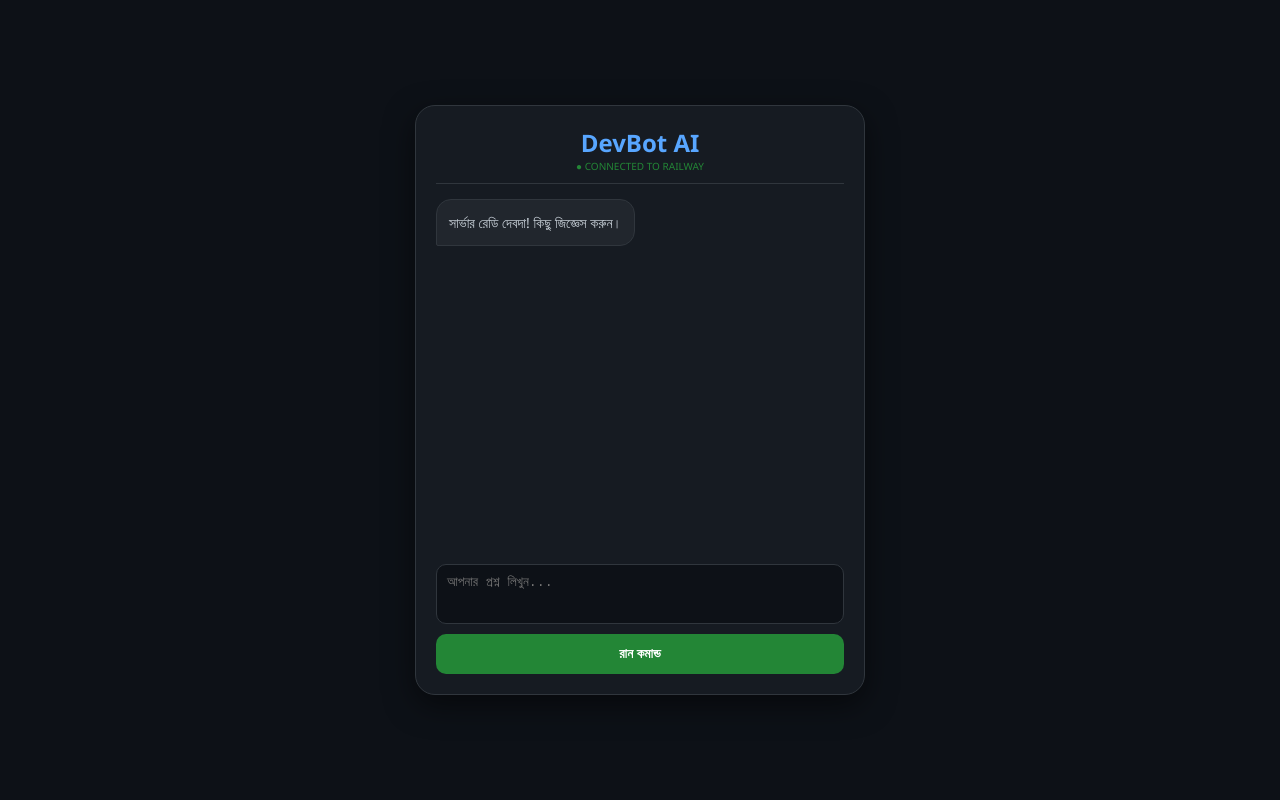
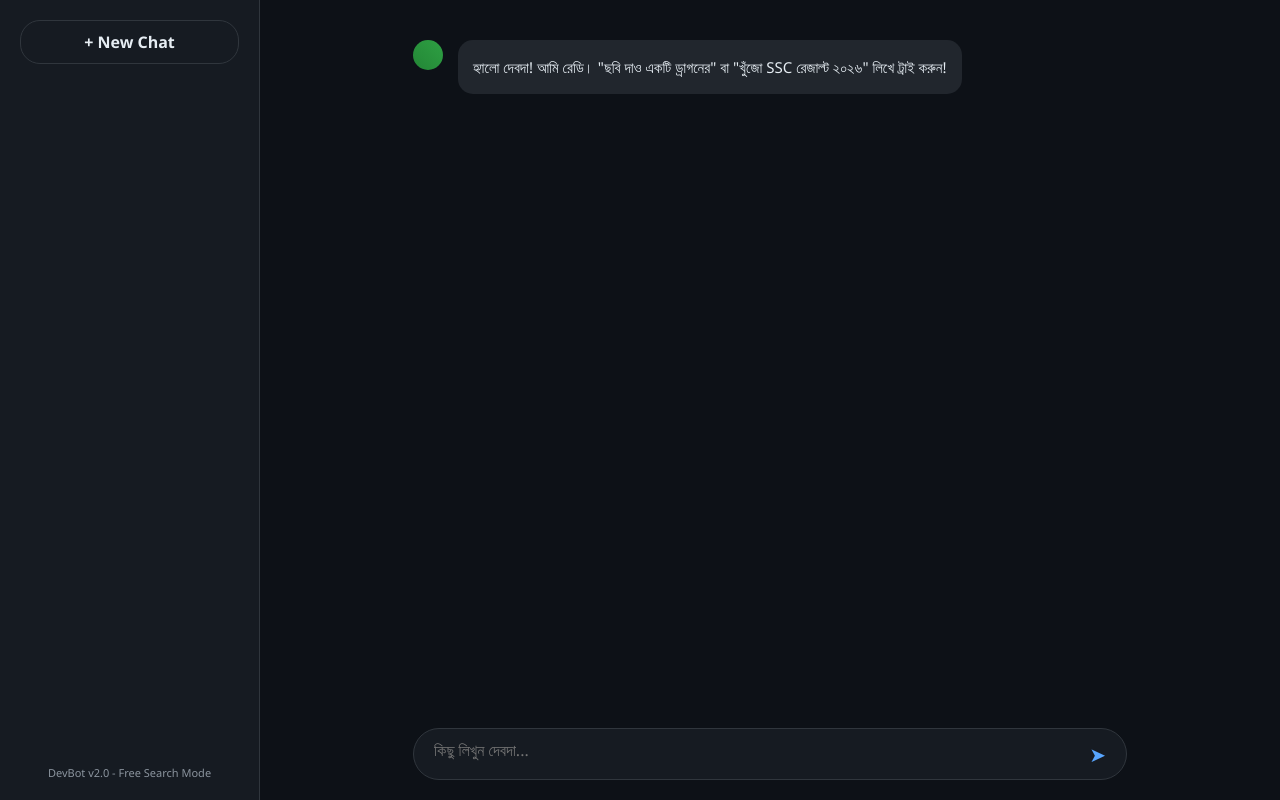
Before and after one commit to RGAMER7614/ai, a website: page index.html in a window 1280 px wide. Drawn offline with Linux system fonts and the light colour scheme.

Commit message:
Update index.html

```diff
--- a/index.html
+++ b/index.html
@@ -3,74 +3,91 @@
 <head>
     <meta charset="UTF-8">
     <meta name="viewport" content="width=device-width, initial-scale=1.0">
-    <title>DevBot AI - Live</title>
+    <title>DevBot AI - Advanced</title>
     <style>
-        * { box-sizing: border-box; margin: 0; padding: 0; }
-        body { font-family: 'Segoe UI', sans-serif; background: #0d1117; color: #c9d1d9; display: flex; justify-content: center; align-items: center; height: 100vh; }
-        .chat-container { width: 95%; max-width: 450px; background: #161b22; border: 1px solid #30363d; border-radius: 20px; padding: 20px; box-shadow: 0 10px 30px rgba(0,0,0,0.5); }
-        .header { text-align: center; border-bottom: 1px solid #30363d; margin-bottom: 15px; padding-bottom: 10px; }
-        #chatBox { height: 350px; overflow-y: auto; display: flex; flex-direction: column; gap: 10px; margin-bottom: 15px; }
-        .msg { max-width: 80%; padding: 12px; border-radius: 15px; font-size: 14px; line-height: 1.5; }
-        .user-msg { align-self: flex-end; background: #238636; color: white; border-bottom-right-radius: 2px; }
-        .bot-msg { align-self: flex-start; background: #21262d; border: 1px solid #30363d; border-bottom-left-radius: 2px; }
-        .input-area { display: flex; flex-direction: column; gap: 10px; }
-        textarea { width: 100%; height: 60px; background: #0d1117; border: 1px solid #30363d; border-radius: 10px; color: white; padding: 10px; resize: none; outline: none; }
-        button { background: #238636; color: white; border: none; padding: 12px; border-radius: 10px; cursor: pointer; font-weight: bold; }
-        button:disabled { opacity: 0.5; }
+        :root { --bg: #0d1117; --sidebar: #161b22; --text: #e6edf3; --accent: #238636; }
+        * { margin:0; padding:0; box-sizing:border-box; font-family:'Segoe UI', sans-serif; }
+        body { background: var(--bg); color: var(--text); display: flex; height: 100vh; }
+        .sidebar { width: 260px; background: var(--sidebar); padding: 20px; border-right: 1px solid #30363d; display: flex; flex-direction: column; }
+        .new-chat { border: 1px solid #30363d; padding: 10px; border-radius: 20px; text-align: center; cursor: pointer; font-weight: bold; }
+        .main { flex: 1; display: flex; flex-direction: column; position: relative; }
+        #chatBox { flex: 1; overflow-y: auto; padding: 40px 15%; display: flex; flex-direction: column; gap: 20px; }
+        .msg { display: flex; gap: 15px; width: 100%; animation: fadeIn 0.3s; }
+        .user-msg { justify-content: flex-end; }
+        .bubble { max-width: 85%; padding: 15px; border-radius: 15px; line-height: 1.6; font-size: 15px; background: #21262d; }
+        .user-bubble { background: var(--accent); border: none; }
+        .bot-avatar { width: 30px; height: 30px; border-radius: 50%; background: linear-gradient(45deg, #238636, #2ea043); flex-shrink: 0; }
+        .input-area { padding: 20px 15%; }
+        .input-box { background: #161b22; border: 1px solid #30363d; border-radius: 30px; padding: 10px 20px; display: flex; align-items: center; }
+        textarea { flex: 1; background: none; border: none; color: white; outline: none; resize: none; height: 30px; font-size: 16px; }
+        .send-btn { color: #58a6ff; background: none; border: none; font-size: 20px; cursor: pointer; }
+        @keyframes fadeIn { from { opacity: 0; transform: translateY(10px); } to { opacity: 1; transform: translateY(0); } }
     </style>
 </head>
 <body>
 
-<div class="chat-container">
-    <div class="header">
-        <h2 style="color: #58a6ff;">DevBot AI</h2>
-        <p style="font-size: 10px; color: #238636;">● CONNECTED TO RAILWAY</p>
+<div class="sidebar">
+    <div class="new-chat" onclick="location.reload()">+ New Chat</div>
+    <div style="margin-top: auto; font-size: 11px; color: #8b949e; text-align: center;">DevBot v2.0 - Free Search Mode</div>
+</div>
+
+<div class="main">
+    <div id="chatBox">
+        <div class="msg"><div class="bot-avatar"></div><div class="bubble">হ্যালো দেবদা! আমি রেডি। "ছবি দাও একটি ড্রাগনের" বা "খুঁজো SSC রেজাল্ট ২০২৬" লিখে ট্রাই করুন!</div></div>
     </div>
-
-    <div id="chatBox">
-        <div class="msg bot-msg">সার্ভার রেডি দেবদা! কিছু জিজ্ঞেস করুন।</div>
-    </div>
-
     <div class="input-area">
-        <textarea id="userInput" placeholder="আপনার প্রশ্ন লিখুন..."></textarea>
-        <button id="sendBtn" onclick="askAI()">রান কমান্ড</button>
+        <div class="input-box">
+            <textarea id="userInput" placeholder="কিছু লিখুন দেবদা..."></textarea>
+            <button class="send-btn" onclick="sendMessage()">➤</button>
+        </div>
     </div>
 </div>
 
 <script>
-    async function askAI() {
+    let memory = [];
+
+    function appendMessage(role, text, isImage = false) {
+        const box = document.getElementById('chatBox');
+        if(role === 'user') {
+            box.innerHTML += `<div class="msg user-msg"><div class="bubble user-bubble">${text}</div></div>`;
+        } else {
+            let content = isImage ? `<p>আপনার জন্য ছবি দেবদা:</p><img src="${text}" style="width:100%; border-radius:10px; margin-top:10px;">` : text;
+            box.innerHTML += `<div class="msg"><div class="bot-avatar"></div><div class="bubble">${content}</div></div>`;
+        }
+        box.scrollTop = box.scrollHeight;
+    }
+
+    async function sendMessage() {
         const input = document.getElementById('userInput');
-        const box = document.getElementById('chatBox');
-        const btn = document.getElementById('sendBtn');
-        const msg = input.value.trim();
+        const text = input.value.trim();
+        if(!text) return;
 
-        if(!msg) return;
+        appendMessage('user', text);
+        input.value = "";
 
-        box.innerHTML += `<div class="msg user-msg">${msg}</div>`;
-        input.value = "";
-        box.scrollTop = box.scrollHeight;
+        // ১. ইমেজ জেনারেশন চেক
+        if (text.toLowerCase().includes("ছবি") || text.toLowerCase().includes("image")) {
+            const imgUrl = `https://pollinations.ai/p/${encodeURIComponent(text)}?width=512&height=512&seed=${Date.now()}`;
+            setTimeout(() => appendMessage('bot', imgUrl, true), 1000);
+            return;
+        }
 
-        btn.disabled = true;
-        btn.innerText = "চিন্তা করছি...";
-
+        // ২. চ্যাট ও সার্চের জন্য সার্ভারে পাঠানো
         try {
-            // তোমার রেলওয়ে সার্ভারের লিঙ্কটি নিচে দেওয়া হলো
             const res = await fetch("https://determined-fulfillment-production-6987.up.railway.app/my-bot", {
                 method: "POST",
                 headers: { "Content-Type": "application/json" },
-                body: JSON.stringify({ message: msg })
+                body: JSON.stringify({ message: text, history: memory })
             });
             const data = await res.json();
-            box.innerHTML += `<div class="msg bot-msg">${data.response}</div>`;
+
+            appendMessage('bot', data.response);
+            memory.push({ role: "user", content: text }, { role: "assistant", content: data.response });
+            if(memory.length > 6) memory.shift();
         } catch (e) {
-            box.innerHTML += `<div class="msg bot-msg" style="color:red;">সার্ভার এরর!</div>`;
-        } finally {
-            btn.disabled = false;
-            btn.innerText = "রান কমান্ড";
-            box.scrollTop = box.scrollHeight;
+            appendMessage('bot', "সার্ভার কানেকশন এরর ব্রো!");
         }
     }
 </script>
-
 </body>
 </html>
```
